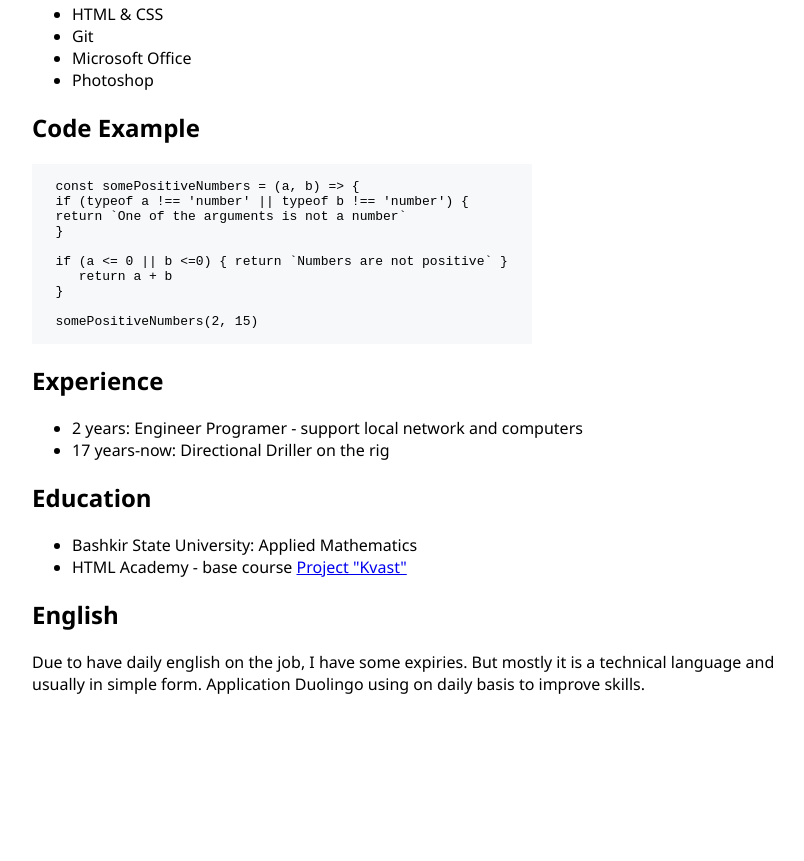
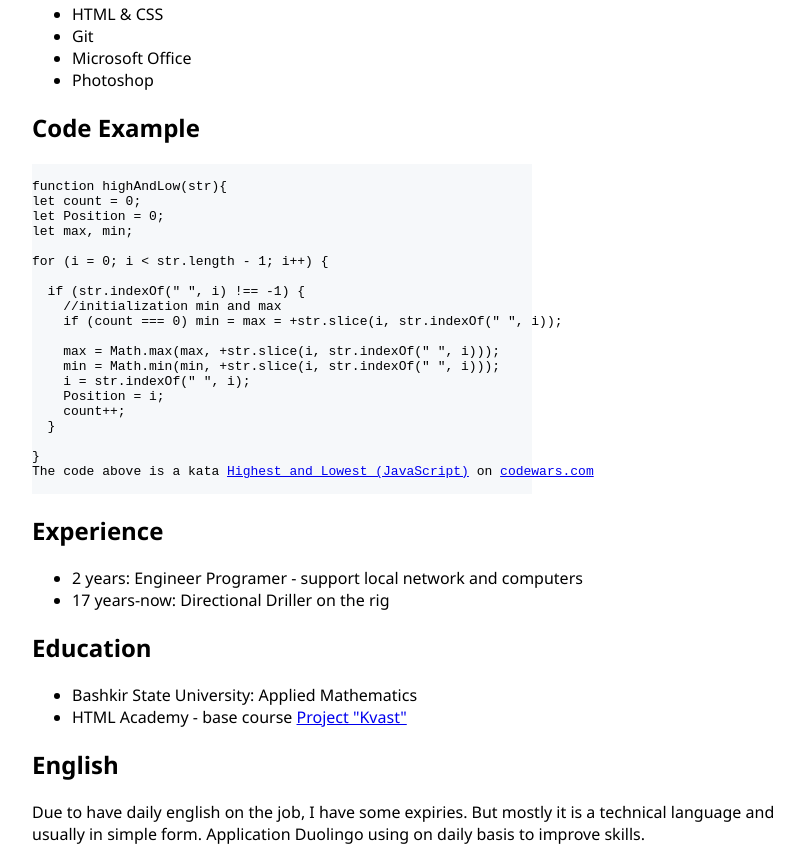
Before and after one commit to yura-nazarov/rsschool-cv, a plain HTML site: page index.html in a window 1280 px wide. Shown: the part 760-1621 px from the top of the page, without its empty margins (16-820 px from the left). Before the commit the page ends 1471 px from the top, so only its background shows below. Drawn offline with Linux system fonts and the light colour scheme.

Commit message:
feat: "code was changed"

```diff
--- a/index.html
+++ b/index.html
@@ -42,17 +42,28 @@
 
    <h2>Code Example</h2>
    <pre><code>
-   const somePositiveNumbers = (a, b) => {
-   if (typeof a !== 'number' || typeof b !== 'number') {
-   return `One of the arguments is not a number`
-   }
+function highAndLow(str){
+let count = 0;
+let Position = 0;
+let max, min;
 
-   if (a <= 0 || b <=0) { return `Numbers are not positive` }
-      return a + b
-   }
+for (i = 0; i < str.length - 1; i++) {
 
-   somePositiveNumbers(2, 15)
-   </code></pre>
+  if (str.indexOf(" ", i) !== -1) {
+    //initialization min and max
+    if (count === 0) min = max = +str.slice(i, str.indexOf(" ", i));
+
+    max = Math.max(max, +str.slice(i, str.indexOf(" ", i)));
+    min = Math.min(min, +str.slice(i, str.indexOf(" ", i)));
+    i = str.indexOf(" ", i);
+    Position = i;
+    count++;
+  }
+
+}
+The code above is a kata <a href="https://www.codewars.com/kata/reviews/55565cd093eb1235210000a0/groups/62568a87193c2000015a090f">Highest and Lowest (JavaScript)</a> on <a href="https://www.codewars.com/">codewars.com</a>
+
+</code></pre>
    <h2>Experience</h2>
    <ul>
       <li>2 years: Engineer Programer - support local network and computers</li>
@@ -64,6 +75,7 @@
       <li>Bashkir State University: Applied Mathematics</li>
       <li>HTML Academy - base course
          <a href="https://github.com/yura-nazarov/Kvast">Project "Kvast"</a>
+
       </li>
    </ul>
 
```
